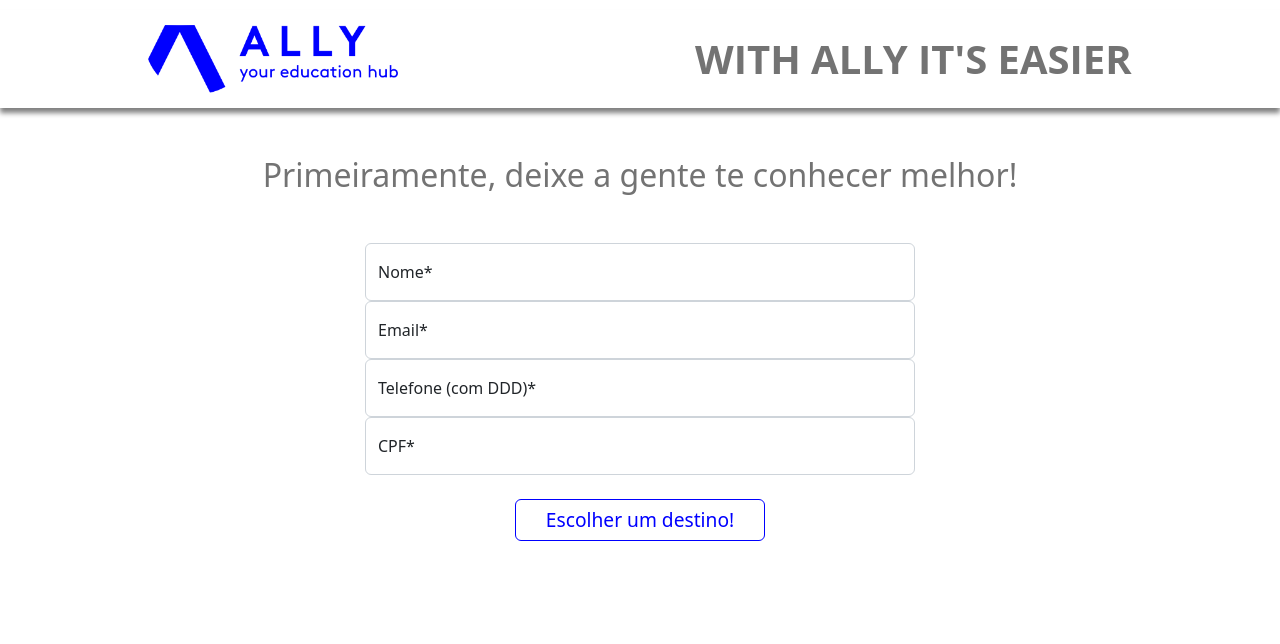
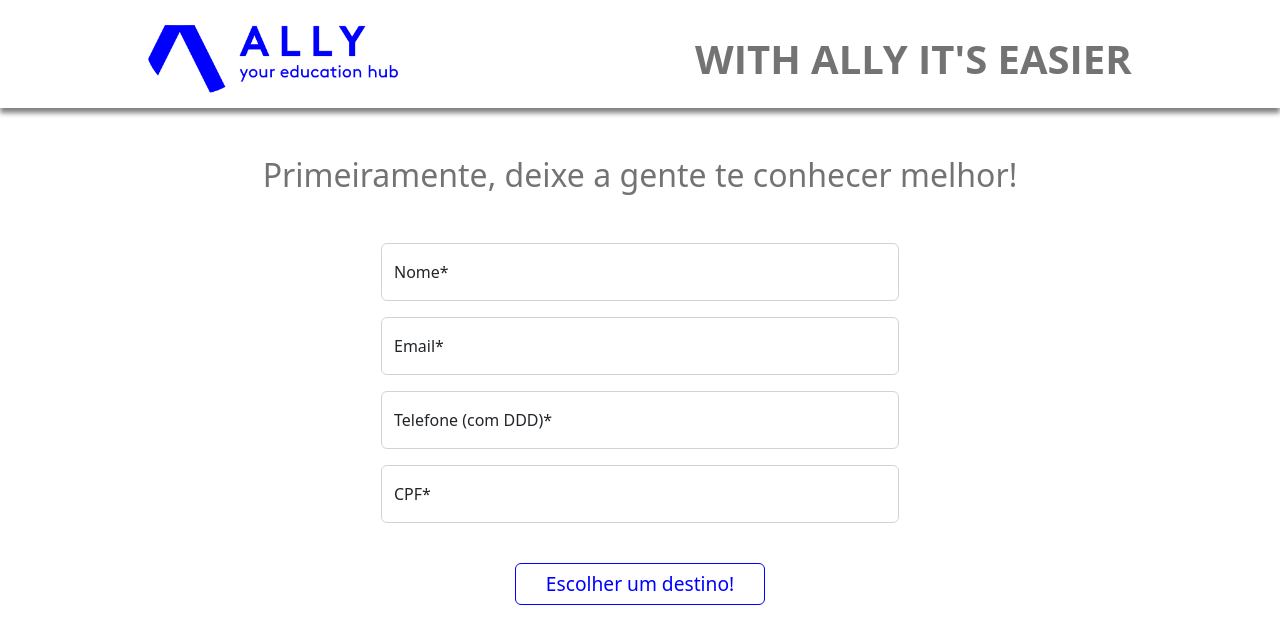
Before and after one commit to andremoraes98/allyhub, a React (Create React App) app: page /pessoal in a window 1280 px wide. Shown: the top 644 px of the page. Built offline with nearby package versions, Linux system fonts and the light colour scheme.

Commit message:
style: ajuste nas margens dos inputs

```diff
--- a/src/components/custom input/CustomInput.jsx
+++ b/src/components/custom input/CustomInput.jsx
@@ -7,7 +7,7 @@ function CustomInput({
   value, handleChange, touched, errors, type, label, id, submitCount,
 }) {
   return (
-    <FloatingLabel className="m3" controlId={id} label={`${label}*`}>
+    <FloatingLabel className="m-3" controlId={id} label={`${label}*`}>
       <Form.Control
         type={type}
         placeholder={`${label}*`}
```
